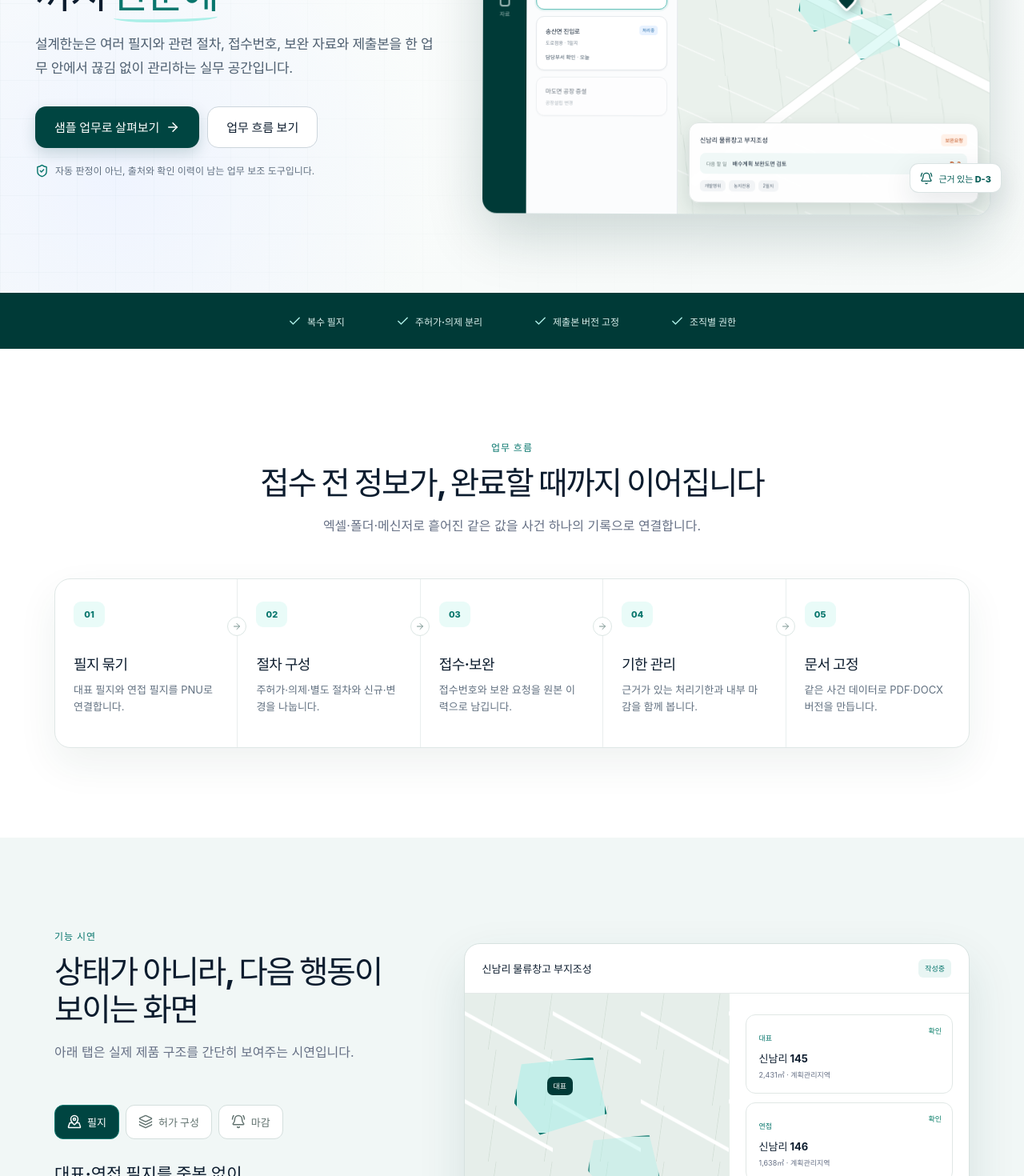
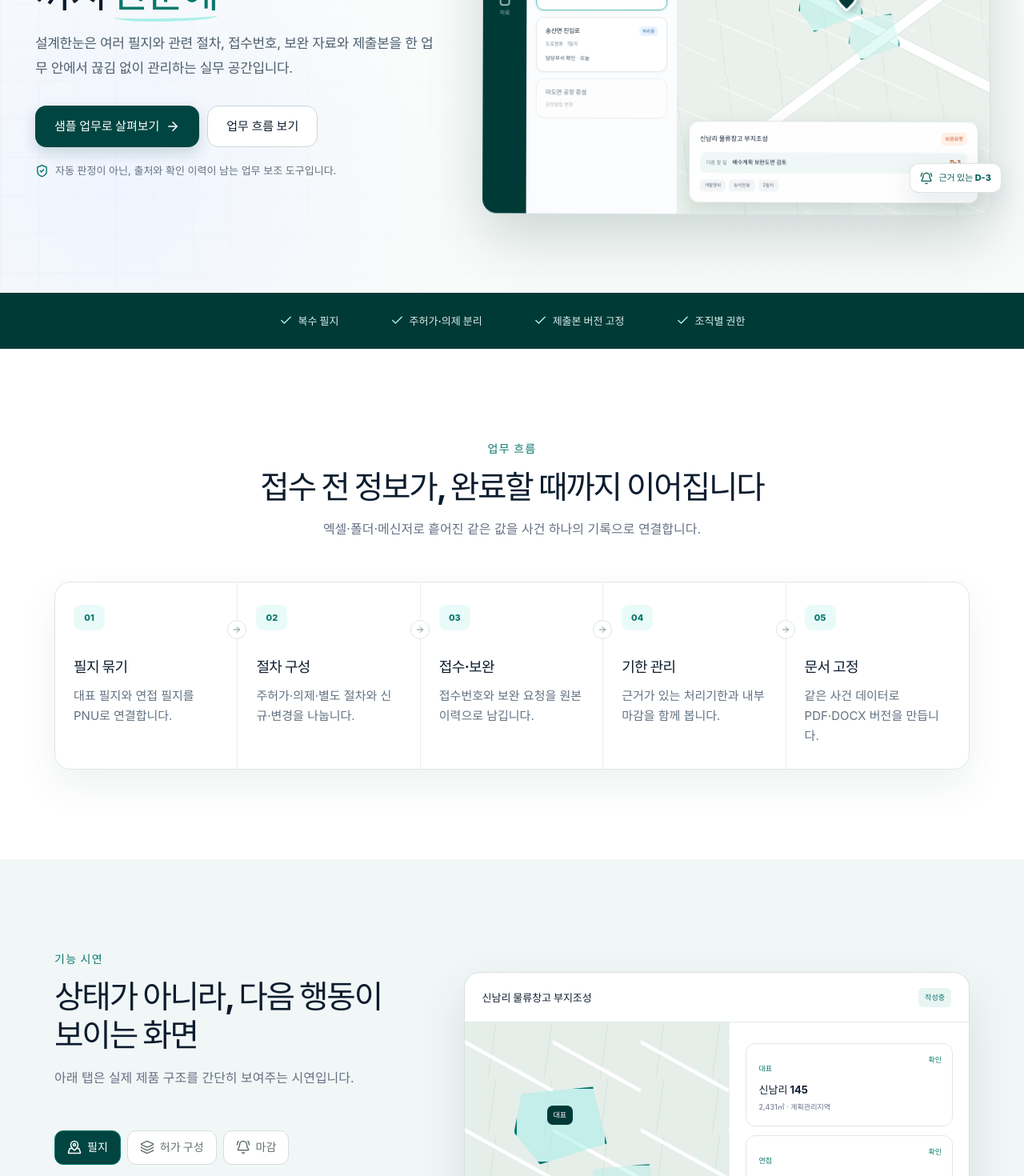
Before and after one commit to softm/softm.seolgyehannun, a React (Vite) app: page / in a window 1280 px wide. Shown: the part 360-1830 px from the top of the page at 80% size. Built offline with nearby package versions, Linux system fonts and the light colour scheme.

Commit message:
20261013_src

```diff
--- a/src/styles.css
+++ b/src/styles.css
@@ -1073,3 +1073,80 @@ button:focus-visible, a:focus-visible, input:focus-visible, textarea:focus-visib
 @media (prefers-reduced-motion: reduce) {
   *, *::before, *::after { scroll-behavior: auto !important; animation-duration: 0.01ms !important; animation-iteration-count: 1 !important; transition-duration: 0.01ms !important; }
 }
+
+/* Readability scale: keep operational text legible on high-density displays. */
+body { font-size: 16px; line-height: 1.55; }
+.button { font-size: 15px; }
+.button.compact { font-size: 14px; }
+.brand small,
+.hero-note,
+.trust-strip span,
+.landing-footer p,
+.landing-footer > span,
+.login-security,
+.login-notice { font-size: 13px; }
+.eyebrow,
+.section-heading > span,
+.back-link,
+.login-message > span,
+.login-card-head > span,
+.mode-switch { font-size: 14px; }
+.landing-header nav a,
+.workflow-grid p,
+.demo-explanation p,
+.security-grid p,
+.login-message p,
+.login-card-head p,
+.login-card label,
+.dialog label { font-size: 15px; }
+.demo-tabs button,
+.demo-explanation li,
+.closing-inner p,
+.demo-login-callout span,
+.form-divider,
+.form-error { font-size: 14px; }
+.login-card input,
+.login-card select,
+.login-card textarea { font-size: 16px; }
+
+.app-frame { font-size: 16px; line-height: 1.55; }
+.app-frame :is(button, input, textarea, select) { font-size: 15px; }
+.app-frame :is(p, label, time, dt, dd, legend) { font-size: 14px; line-height: 1.55; }
+.app-frame :is(span, em, b) { font-size: 14px; }
+.app-frame small { font-size: 13px; line-height: 1.45; }
+.app-frame strong { font-size: 15px; line-height: 1.4; }
+.app-frame :is(input, textarea, select) { font-size: 16px; }
+.app-frame :is(h3, h4) { font-size: 17px; line-height: 1.4; }
+.app-frame .page-header h1 { font-size: 28px; }
+.app-frame .page-header p { font-size: 15px; }
+.app-frame .summary-cards strong { font-size: 26px; }
+.app-frame .summary-cards strong em { font-size: 13px; }
+.app-frame .case-list-item > strong { font-size: 16px; }
+.app-frame .detail-title h2 { font-size: 20px; }
+.app-frame .wizard-header h1 { font-size: 18px; }
+.app-frame .wizard-step-heading h2 { font-size: 28px; }
+.app-frame .paper-head strong { font-size: 18px; }
+.app-frame .app-navigation a { font-size: 15px; }
+.app-frame .demo-mode-pill { font-size: 13px; }
+.app-frame .user-mini-card > span,
+.app-frame .topbar-user > button > span { font-size: 13px; }
+.app-frame .user-mini-card strong,
+.app-frame .topbar-user > button strong { font-size: 14px; }
+.app-frame .notification-button span { font-size: 12px; }
+.app-frame .status-filters button span { font-size: 12px; }
+.app-frame .map-attribution { font-size: 12px; }
+.app-frame .detail-actions .button { font-size: 14px; }
+.app-frame :is(.inline-error, .toast, .settings-save-message, .lookup-message, .map-loading, .empty-cost, .cost-header) { font-size: 14px; line-height: 1.5; }
+.app-frame .information-banner { min-height: 60px; }
+.app-frame .information-banner strong { font-size: 15px; }
+.app-frame .information-banner span { font-size: 14px; }
+.app-frame .document-row { min-height: 78px; font-size: 14px; }
+.app-frame .document-row.header { min-height: 46px; font-size: 13px; }
+.app-frame .document-actions button { min-height: 42px; font-size: 13px; }
+.app-frame .settings-save-message { min-height: 52px; padding: 13px 16px; }
+
+@media (max-width: 760px) {
+  .app-frame .page-header h1 { font-size: 25px; }
+  .app-frame .wizard-step-heading h2 { font-size: 25px; }
+  .app-frame .mobile-view-switch button { font-size: 14px; }
+}
```
